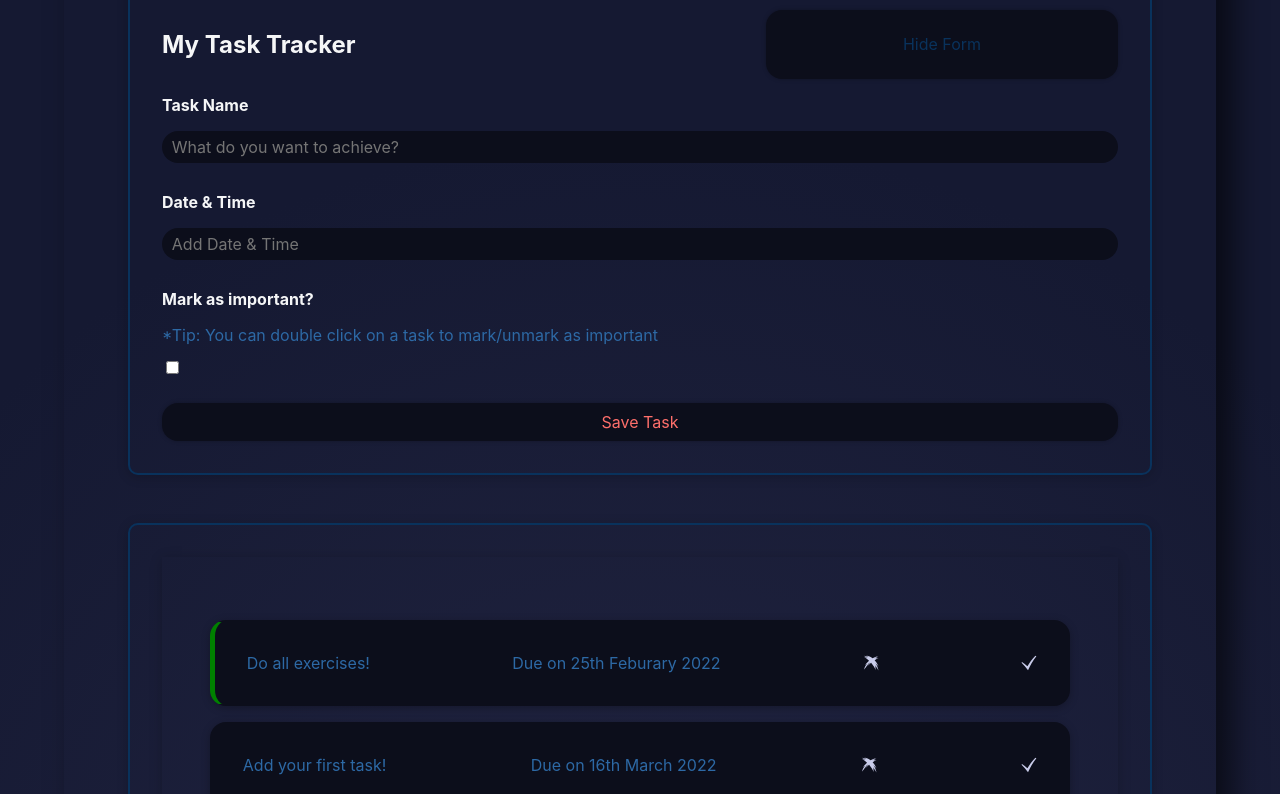
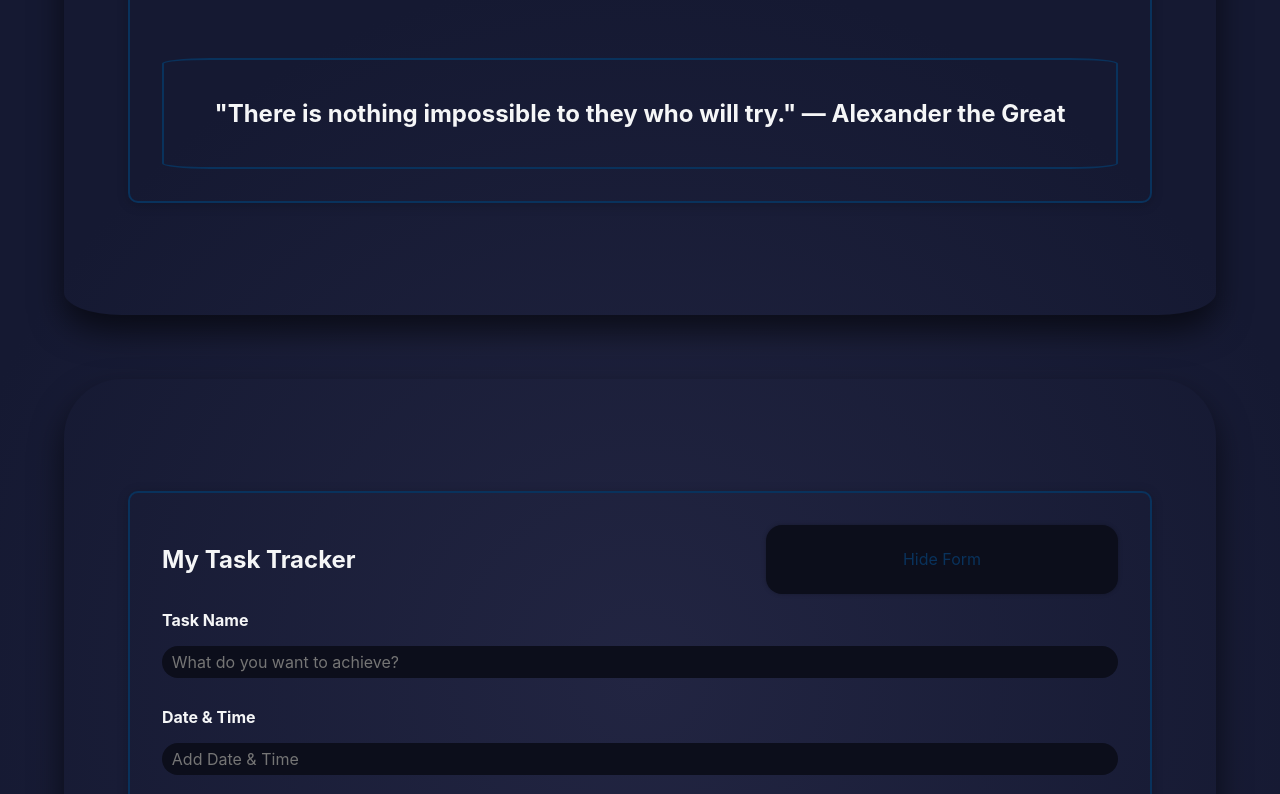
Before and after one commit to jalonghurst/motivational-task-tracker, a React (Create React App) app: page / in a window 1280 px wide. Shown: the part 200-994 px from the top of the page. Built offline with nearby package versions, Linux system fonts and the light colour scheme.

Commit message:
Flex container set in column view

```diff
--- a/src/App.css
+++ b/src/App.css
@@ -14,7 +14,7 @@
   display: flex;
   flex-direction: row;
   align-items: center;
-  justify-content: center;
+  justify-content: space-evenly;
   width: 100%;
   min-height: 100vh;
   background: rgb(39,42,85);
@@ -25,8 +25,8 @@
   margin-top: 5%;
   height: auto;
   padding: 5%;
-  min-width:45%;
-  box-shadow: 1rem 1.5rem 2rem rgba(0,0,0,0.6);
+  width:45%;
+  box-shadow: 0rem 1rem 2rem rgba(0,0,0,0.6);
   border-radius: 5%;
   color: #f5f6f7;
   /* word-wrap: break-word;
@@ -44,7 +44,7 @@
   }
 
   .card {
-    min-width: 90%;
+    width: 90%;
   }
   .footer {
   display: block;
--- a/src/App.js
+++ b/src/App.js
@@ -57,14 +57,8 @@ const App = () => {
     {/* Pomodoro Section */}
     <div className="card">
       <section id="goal-form">
-        <TaskHeader
-        onAddGoal={() => setShowTaskForm(!showTaskForm)}
-        showAddGoal =  {showTaskForm}/>
-        {showTaskForm && <TaskInput onAddGoal={addGoalHandler} />}
-      </section>
-      <section id="goals">
-        {content}
-      </section>
+        <InspirationalQuotes/>
+        </section>
       </div>
     {/* Task List Section */}
       <div className="card">
--- a/src/components/TaskGoals/TaskList/TaskList.css
+++ b/src/components/TaskGoals/TaskList/TaskList.css
@@ -2,7 +2,6 @@
   list-style: none;
   margin: 0;
   padding: 5%;
-  box-shadow: 0 2px 12px rgba(0, 0, 0, 0.2);
 }
 
 p {
```
Also changed, not shown: 1 other file (tests, documents, lock files or other folders).
